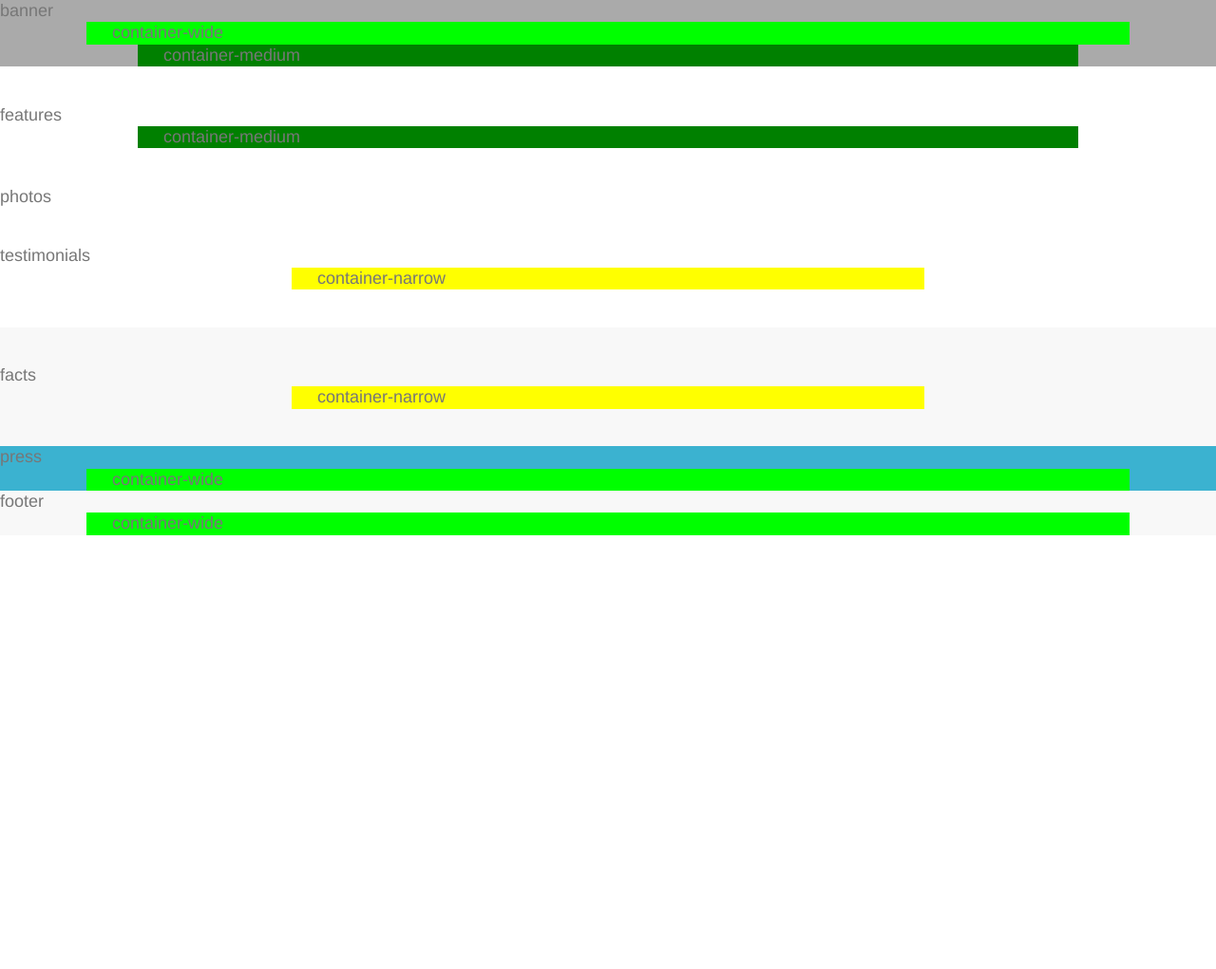
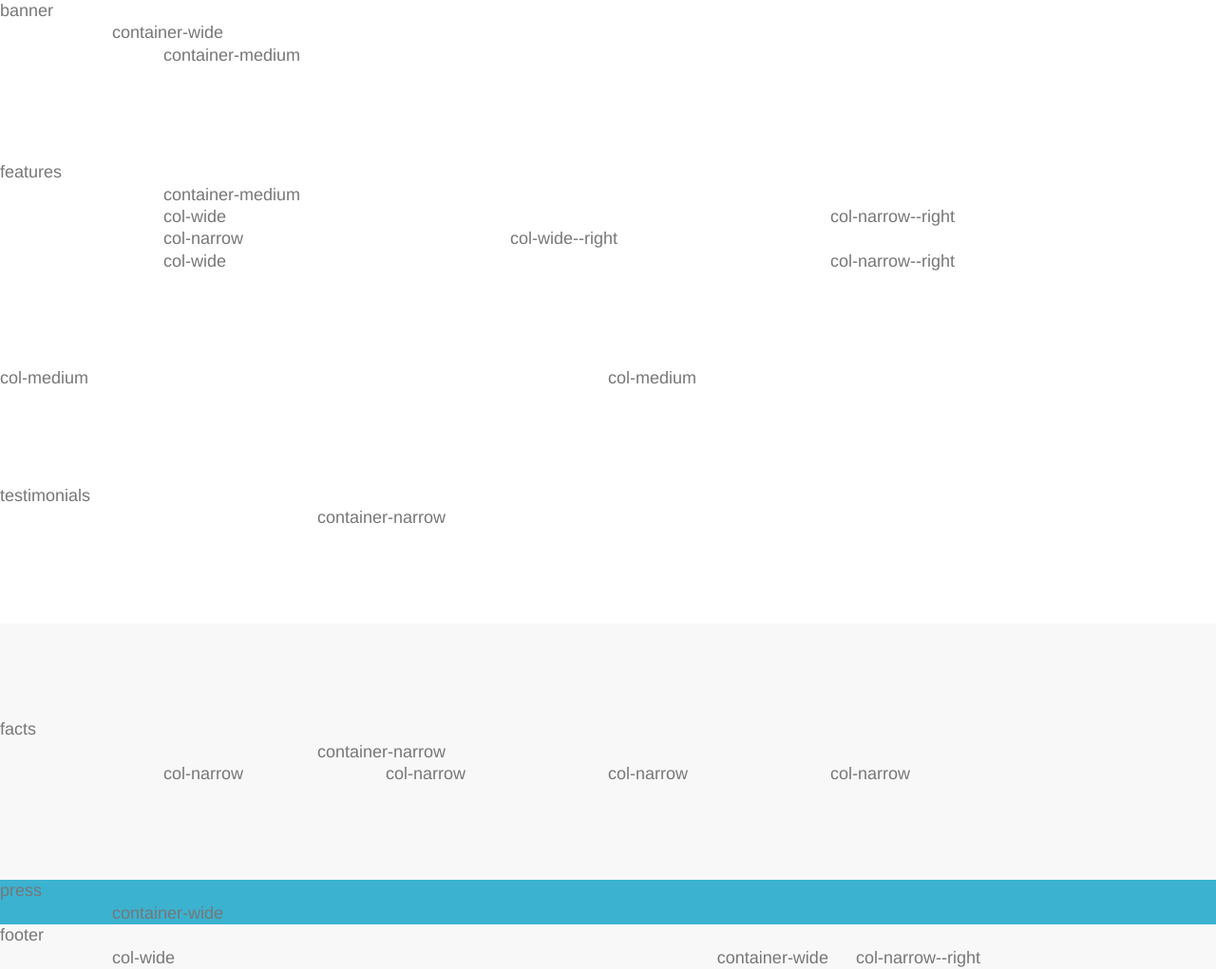
Before and after one commit to JStoneWrites/sitepoint-html-css, a plain HTML site: page index.html in a window 1280 px wide. Shown: the whole page at 95% size. Before the commit the page ends 800 px from the top, so only its background shows below. Drawn offline with Linux system fonts and the light colour scheme.

Commit message:
End Lesson 4

```diff
--- a/assets/css/layout.css
+++ b/assets/css/layout.css
@@ -18,7 +18,6 @@ layout
   background: #282e37;
 }
 
-.row--banner { background: #aaa; }
 /* row-padding */
 .row--padding-medium
 {
@@ -44,31 +43,22 @@ layout
   padding-right: 1.5em;
 }
 
-.container-narrow
-{
-  max-width: 34em;
-  background: yellow;
-}
+.container-narrow { max-width: 34em; }
 
-.container-medium
-{
-  max-width: 52em;
-  background: green;
-}
+.container-medium { max-width: 52em; }
 
-.container-wide
-{
-  max-width: 58em;
-  background: lime;
-}
+.container-wide { max-width: 58em; }
 
 /* columns */
+.col-narrow,
+.col-narrow--right { margin-bottom: 1.5em; }
+
 
 /* ----------------------------
 wide
 ---------------------------- */
 
-@media (mid-width: 38em)
+@media (min-width: 38em)
 {
   .row--padding-medium
   {
@@ -92,4 +82,23 @@ wide
     padding-left: 2em;
     padding-right: 2em;
   }
+
+  .col-narrow,
+  .col-medium,
+  .col-wide { float: left; }
+
+  .col-narrow--right,
+  .col-wide--right { float: right; }
+
+  .col-wide,
+  .col-wide--right { width: 61%; }
+
+  .col-medium { width: 50%; }
+
+  .col-narrow,
+  .col-narrow--right
+  {
+    width: 25%;
+    margin-bottom: 0;
+  }
 }
--- a/index.html
+++ b/index.html
@@ -1,5 +1,6 @@
 <!doctype html>
 <html prefix="og: http://ogp.me/ns#" lang="en">
+
 <head>
 	<meta charset="utf-8">
 	<meta http-equiv="X-UA-Compatible" content="IE=edge">
@@ -53,6 +54,7 @@
 		<script src="assets/js/respond.min.js"></script>
 	<![endif]-->
 </head>
+
 <body>
 	<!-- banner -->
 	<div class="row row--banner">
@@ -69,17 +71,49 @@
 	<nav role="navigation">
 
 	</nav>
+
 	<!-- features -->
 	<div class="row row--white row--padding-wide">
 		features
 		<div class="row container-medium">
 			container-medium
+			<div class="row">
+				<div class="col-narrow--right">
+					col-narrow--right
+				</div>
+				<div class="col-wide">
+					col-wide
 				</div>
 			</div>
+			<div class="row">
+				<div class="col-narrow">
+					col-narrow
+				</div>
+				<div class="col-wide--right">
+					col-wide--right
+				</div>
+			</div>
+			<div class="row">
+				<div class="col-narrow--right">
+					col-narrow--right
+				</div>
+				<div class="col-wide">
+					col-wide
+				</div>
+			</div>
+		</div>
+	</div>
+
 	<!-- photos -->
 	<div class="row">
-		photos
+		<div class="col-medium">
+			col-medium
 		</div>
+		<div class="col-medium">
+			col-medium
+		</div>
+		<div class </div>
+
 			<!-- testimonials -->
 			<div class="row row--white row--padding-wide">
 				testimonials
@@ -87,13 +121,29 @@
 					container-narrow
 				</section>
 			</div>
+
 			<!-- facts -->
 			<div class="row row--grey row--padding-wide">
 				facts
 				<section class="row container-narrow">
 					container-narrow
 				</section>
+				<div class="row container-medium">
+					<div class="col-narrow">
+						col-narrow
 					</div>
+					<div class="col-narrow">
+						col-narrow
+					</div>
+					<div class="col-narrow">
+						col-narrow
+					</div>
+					<div class="col-narrow">
+						col-narrow
+					</div>
+				</div>
+			</div>
+
 			<!-- press -->
 			<div class="row row--blue row--medium">
 				press
@@ -101,12 +151,20 @@
 					container-wide
 				</section>
 			</div>
+
 			<!-- footer -->
 			<div class="row row--grey row--medium">
 				footer
 				<footer class="row container-wide" role="contentinfo">
 					container-wide
+					<div class="col-wide">
+						col-wide
+					</div>
+					<div class="col-narrow--right">
+						col-narrow--right
+					</div>
 				</footer>
 			</div>
 </body>
+
 </html>
```
Lines whose indentation alone changed are shown as unchanged.
